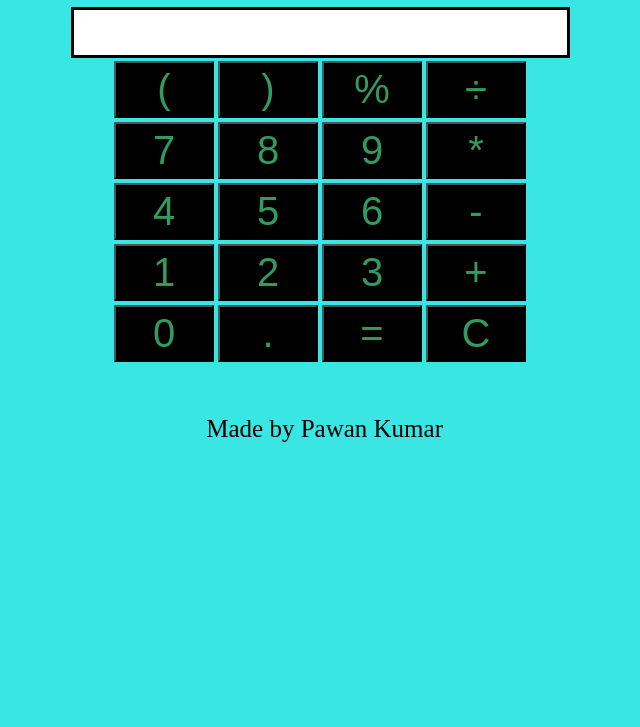
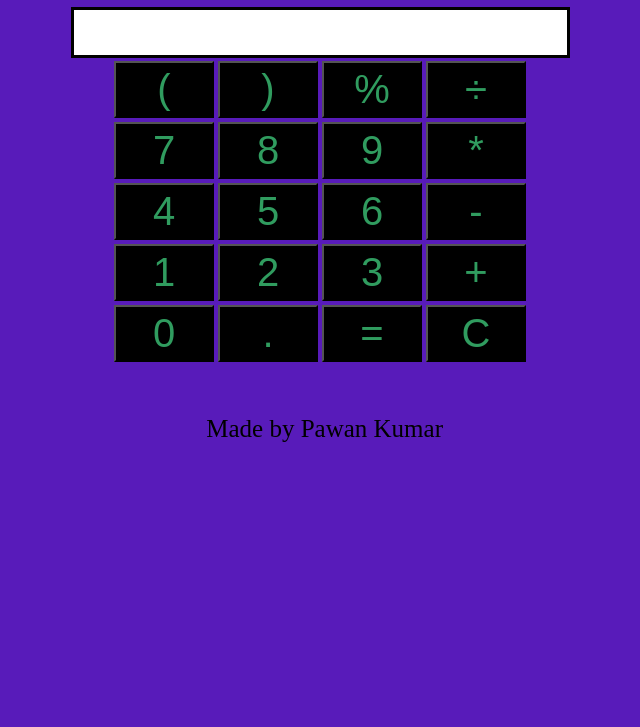
Before and after one commit to pawannnkr/calculator, a plain HTML site: page index.html in a window 1280 px wide. Shown: the part 73-800 px from the top of the page, without its empty margins (320-960 px from the left). Drawn offline with Linux system fonts and the light colour scheme.

Commit message:
changes the background color in css file

```diff
--- a/styles.css
+++ b/styles.css
@@ -1,5 +1,5 @@
 body{
-  background-color: #39e6e3;
+  background-color: #581bba;
 }
 
 .container{
```
